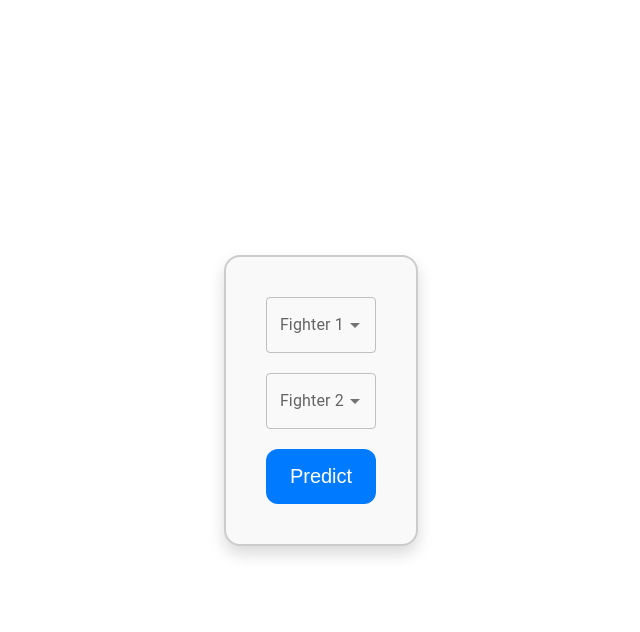
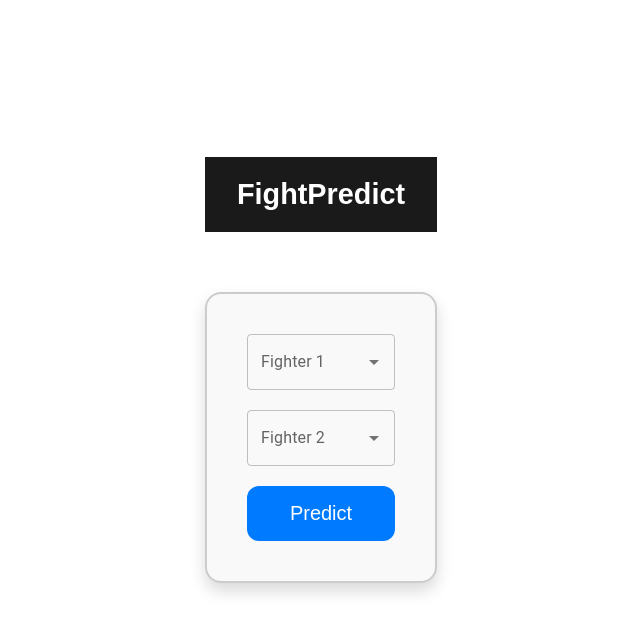
Before and after one commit to ArnavTamrakar/Fight-predict, a React (Vite) app in the folder frontend/ufc-webinterface/: page / in a window 1280 px wide. Shown: the top 632 px of the page, without its empty margins (319-959 px from the left). Built offline with nearby package versions, Linux system fonts and the light colour scheme; no server answers.

Commit message:
minor change

```diff
--- a/frontend/ufc-webinterface/src/App.jsx
+++ b/frontend/ufc-webinterface/src/App.jsx
@@ -1,6 +1,7 @@
 import { useState } from 'react';
 import FighterInput from './components/fighterinput';
 import './App.css';
+import Header from './components/header';
 
 function App() {
   const [fighter1, setFighter1] = useState('');
@@ -19,10 +20,14 @@ function App() {
   };
 
   return (
+    <div>
+      <Header />
+      <div className="Prediction-Form">
         <form onSubmit={handleSubmit}>
           <FighterInput label="Fighter 1" onSelect={setFighter1} />
           <FighterInput label="Fighter 2" onSelect={setFighter2} />
           <button type="submit">Predict</button>
+        </form>
 
         {result && (
           <div className='results'>
@@ -36,8 +41,8 @@ function App() {
             </p>
           </div>
         )}
-  </form>
+      </div>
+    </div>
   );
 }
-
 export default App;
--- /dev/null
+++ b/frontend/ufc-webinterface/src/components/header.css
@@ -0,0 +1,13 @@
+.header {
+  display: flex;
+  align-items: center;
+  padding: 1rem 2rem;
+  background-color: #1a1a1a; /* dark background */
+  color: #fff; /* text color */
+  font-family: 'Arial', sans-serif;
+}
+
+.logo {
+  font-size: 1.8rem;
+  font-weight: bold;
+}
--- /dev/null
+++ b/frontend/ufc-webinterface/src/components/header.jsx
@@ -0,0 +1,14 @@
+import React from 'react';
+import './Header.css';
+
+function Header() {
+  return (
+    <header className="header">
+      <div className="logo">
+        FightPredict
+      </div>
+    </header>
+  );
+}
+
+export default Header;
```
Also changed, not shown: 1 other file (tests, documents, lock files or other folders). Lines whose indentation alone changed are shown as unchanged.
